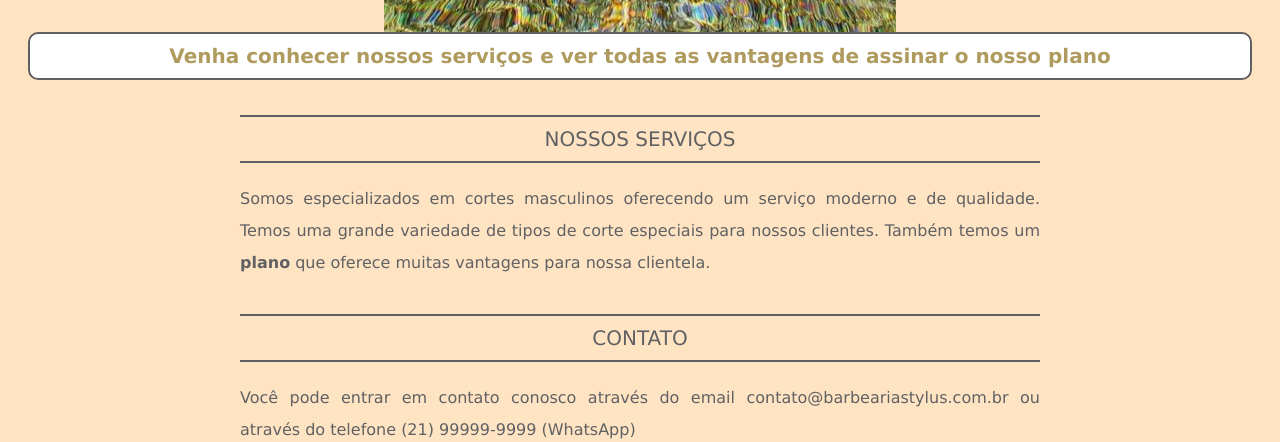
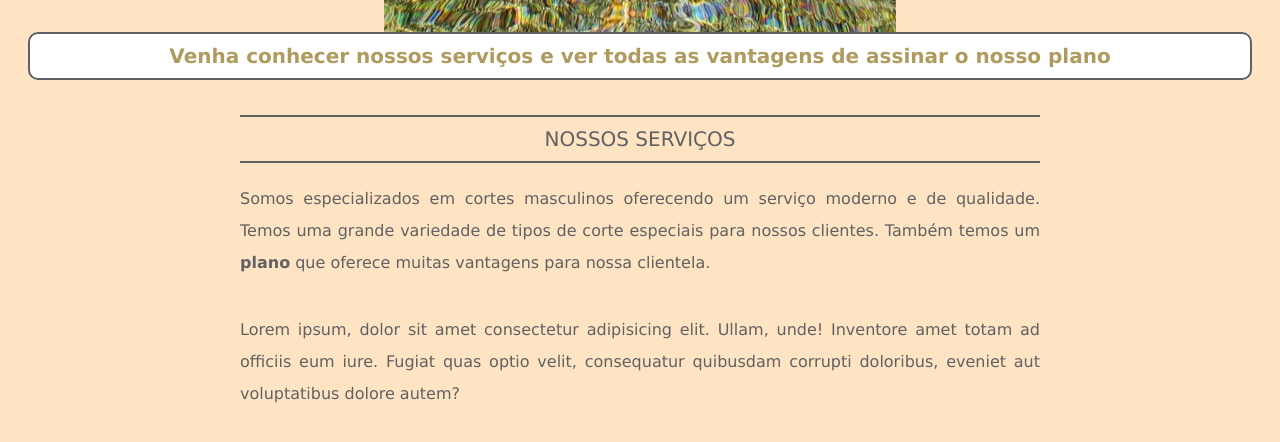
Before and after one commit to sfc35/barbearia-Stylus, a plain HTML site: page index.html in a window 1280 px wide. Shown: the part 500-942 px from the top of the page. Drawn offline with Linux system fonts and the light colour scheme.

Commit message:
Add paragrafo lorem

```diff
--- a/index.html
+++ b/index.html
@@ -18,6 +18,7 @@
                     <h3>NOSSOS SERVIÇOS</h3>
           <p>Somos especializados em cortes masculinos oferecendo um serviço moderno e de qualidade. Temos uma grande variedade de tipos de corte especiais para nossos clientes. Também temos um <span>plano</span> que oferece muitas vantagens para nossa clientela.
           </p>
+          <p>Lorem ipsum, dolor sit amet consectetur adipisicing elit. Ullam, unde! Inventore amet totam ad officiis eum iure. Fugiat quas optio velit, consequatur quibusdam corrupti doloribus, eveniet aut voluptatibus dolore autem?</p>
           </div>
 
           <div>
```
